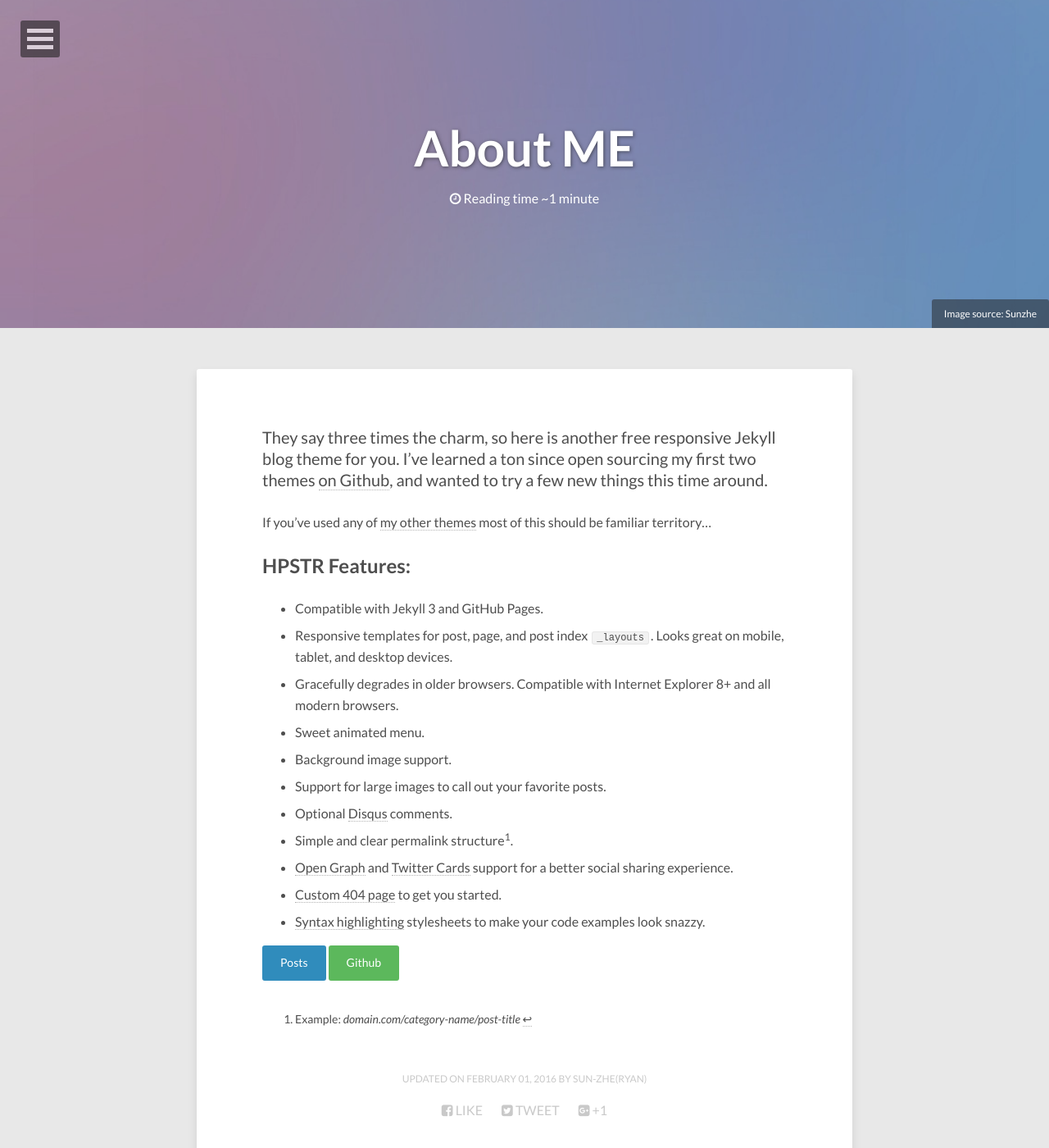
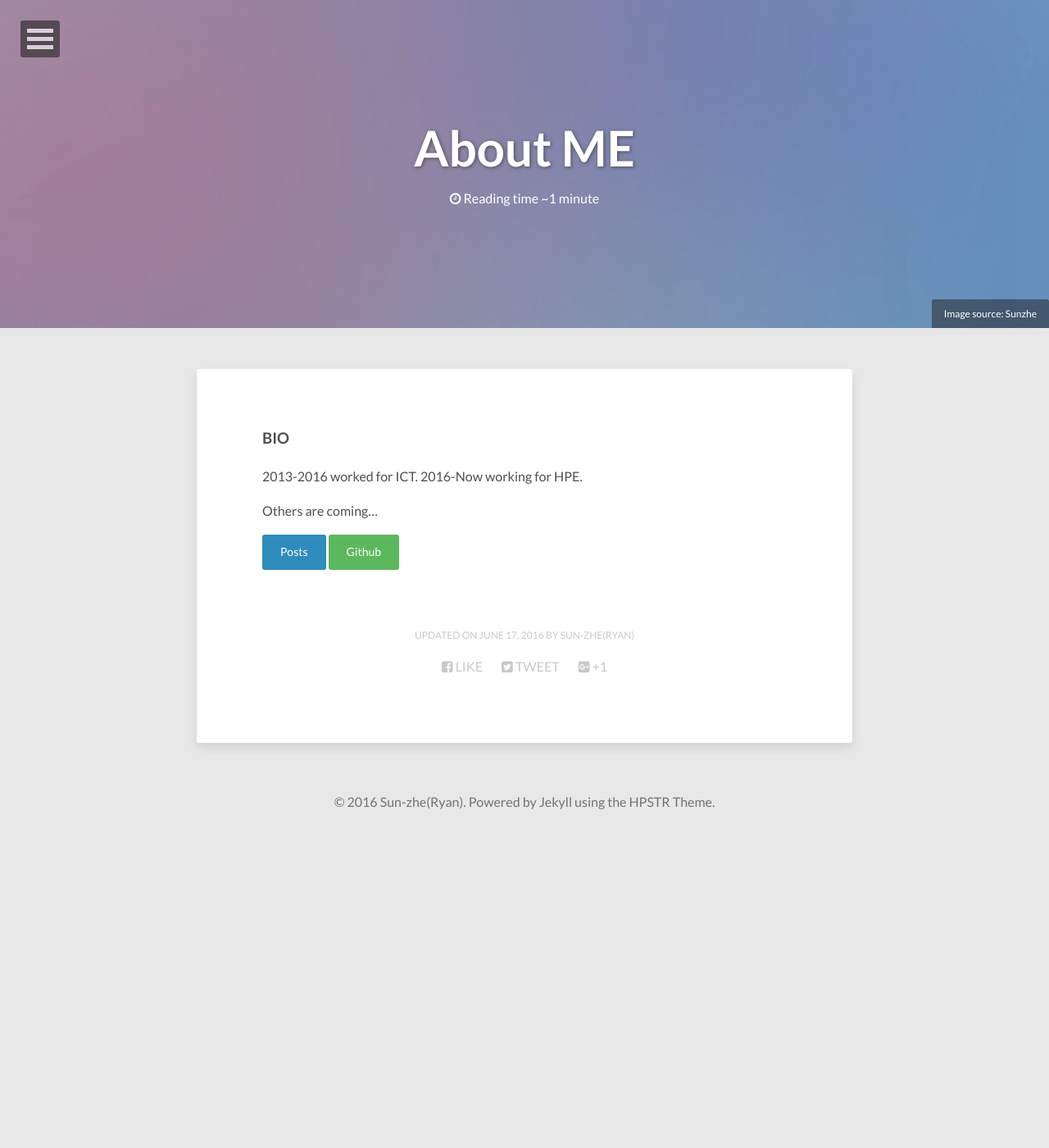
Before and after one commit to zhe-sun/zhe-sun.github.io, a Jekyll site: the page built from about/index.md, in a window 1280 px wide and 1400 px high. Shown: the whole window at 82% size. Built offline with Jekyll 4.4.1, drawn with Linux system fonts in a browser that asks for light colours; nearby versions of some CDN libraries.

Commit message:
add *.md

```diff
--- a/about/index.md
+++ b/about/index.md
@@ -5,27 +5,16 @@ image:
   feature: abstract-5.jpg
   credit: Sunzhe
 comments: true
-modified: 2016-02-01
+modified: 2016-06-17
 
 ---
 
-They say three times the charm, so here is another free responsive Jekyll blog theme for you. I've learned a ton since open sourcing my first two themes [on Github](http://github.com/mmistakes), and wanted to try a few new things this time around.
+### BIO ###
 
-If you've used any of [my other themes](http://mademistakes.com/work/jekyll-themes/) most of this should be familiar territory...
+2013-2016 worked for ICT.
+2016-Now working for HPE.
 
-## HPSTR Features:
-
-* Compatible with Jekyll 3 and GitHub Pages.
-* Responsive templates for post, page, and post index `_layouts`. Looks great on mobile, tablet, and desktop devices.
-* Gracefully degrades in older browsers. Compatible with Internet Explorer 8+ and all modern browsers.
-* Sweet animated menu.
-* Background image support.
-* Support for large images to call out your favorite posts.
-* Optional [Disqus](http://disqus.com) comments.
-* Simple and clear permalink structure[^1].
-* [Open Graph](https://developers.facebook.com/docs/opengraph/) and [Twitter Cards](https://dev.twitter.com/docs/cards) support for a better social sharing experience.
-* [Custom 404 page]({{ site.url }}/404.html) to get you started.
-* [Syntax highlighting]({{ site.url }}/code-highlighting-post/) stylesheets to make your code examples look snazzy.
+Others are coming...
 
 <div markdown="0"><a href="{{ site.url }}/_posts/" class="btn btn-info">Posts</a> <a href="https://github.com/Sun-zhe" class="btn btn-success">Github</a></div>
 
```
